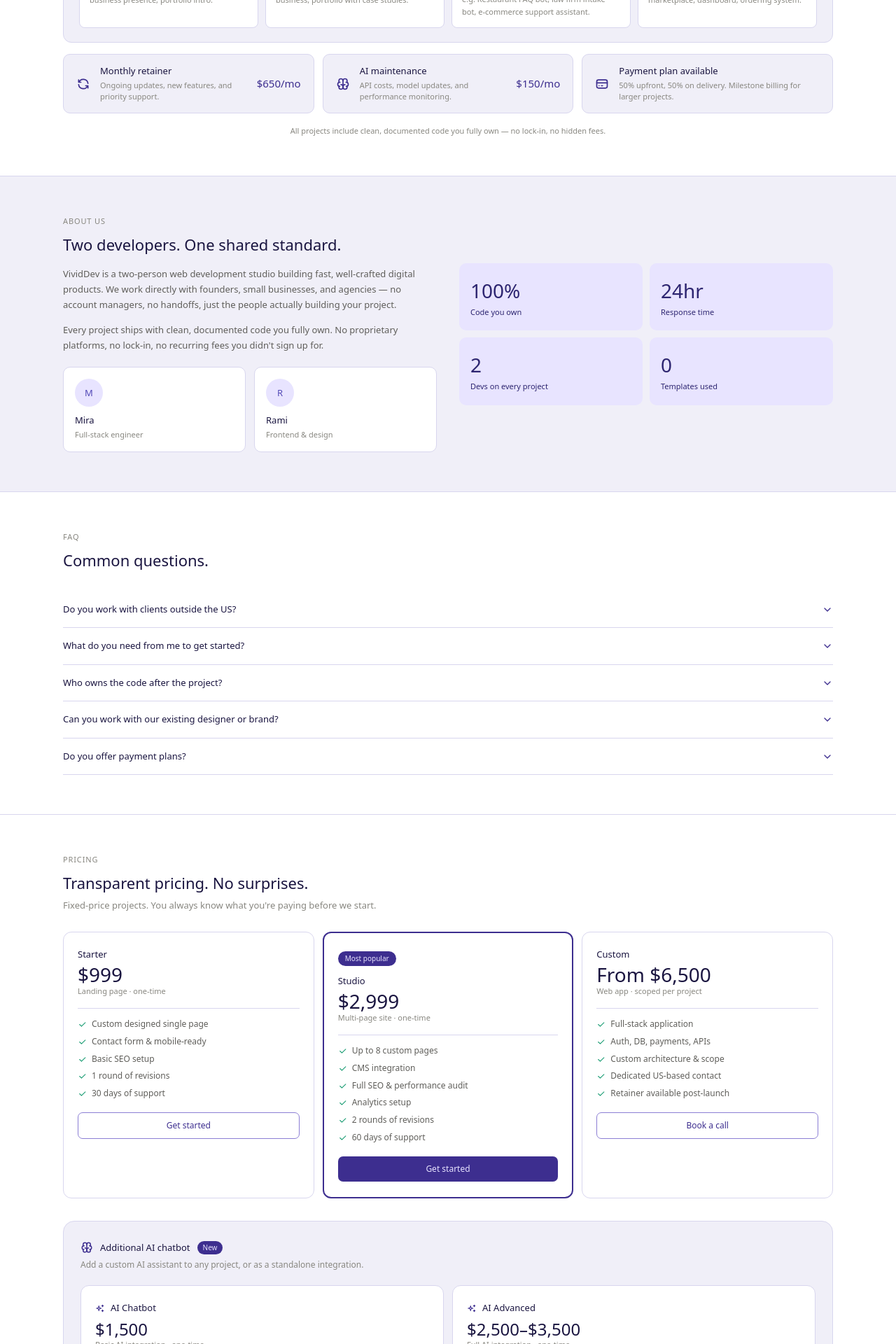
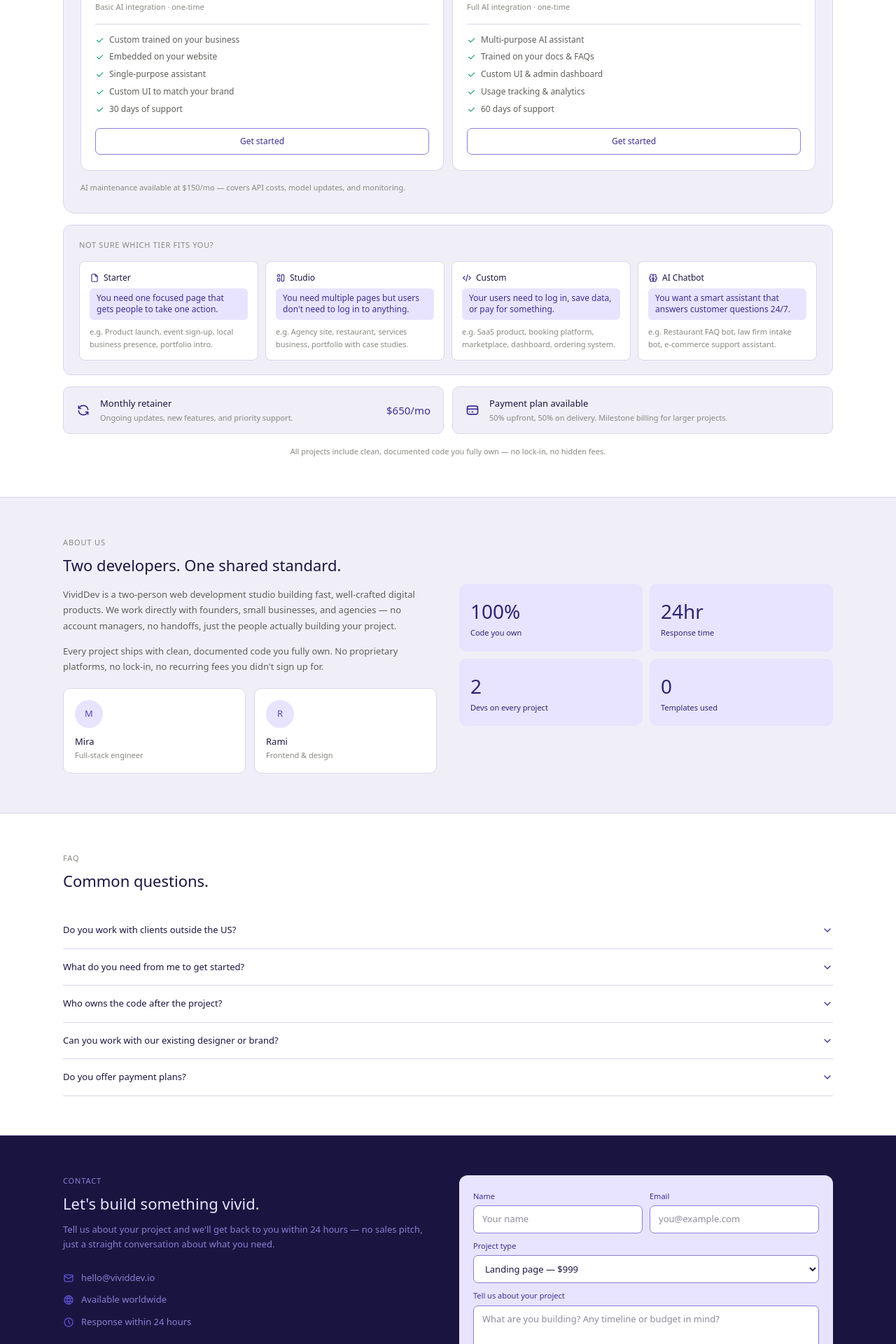
Before and after one commit to VividDev26/VividDev, a Next.js app: page / in a window 1280 px wide. Shown: the part 2331-4251 px from the top of the page at 70% size. Built offline with nearby package versions, Linux system fonts and the light colour scheme.

Commit message:
Fixed Files

```diff
--- a/app/components/Contact.tsx
+++ b/app/components/Contact.tsx
@@ -1,157 +1,89 @@
-import { IconCheck, IconRefresh, IconCreditCard, IconFile, IconLayout, IconCode, IconBrain, IconSparkles } from "@tabler/icons-react";
+"use client";
+import { useState } from "react";
+import { IconMail, IconWorld, IconClock } from "@tabler/icons-react";
 
-const tiers = [
-  {
-    name: "Starter",
-    price: "$999",
-    sub: "Landing page · one-time",
-    featured: false,
-    features: ["Custom designed single page", "Contact form & mobile-ready", "Basic SEO setup", "1 round of revisions", "30 days of support"],
-    cta: "Get started",
-  },
-  {
-    name: "Studio",
-    price: "$2,999",
-    sub: "Multi-page site · one-time",
-    featured: true,
-    features: ["Up to 8 custom pages", "CMS integration", "Full SEO & performance audit", "Analytics setup", "2 rounds of revisions", "60 days of support"],
-    cta: "Get started",
-  },
-  {
-    name: "Custom",
-    price: "From $6,500",
-    sub: "Web app · scoped per project",
-    featured: false,
-    features: ["Full-stack application", "Auth, DB, payments, APIs", "Custom architecture & scope", "Dedicated US-based contact", "Retainer available post-launch"],
-    cta: "Book a call",
-  },
-];
+export default function Contact() {
+  const [form, setForm] = useState({ name: "", email: "", type: "Landing page — $999", message: "" });
+  const [sent, setSent] = useState(false);
 
-const aiTiers = [
-  {
-    name: "AI Chatbot",
-    price: "$1,500",
-    sub: "Basic AI integration · one-time",
-    features: ["Custom trained on your business", "Embedded on your website", "Single-purpose assistant", "Custom UI to match your brand", "30 days of support"],
-  },
-  {
-    name: "AI Advanced",
-    price: "$2,500–$3,500",
-    sub: "Full AI integration · one-time",
-    features: ["Multi-purpose AI assistant", "Trained on your docs & FAQs", "Custom UI & admin dashboard", "Usage tracking & analytics", "60 days of support"],
-  },
-];
+  const handleSubmit = (e: React.MouseEvent) => {
+    e.preventDefault();
+    setSent(true);
+  };
 
-const explainers = [
-  { icon: IconFile, tier: "Starter", rule: "You need one focused page that gets people to take one action.", examples: "e.g. Product launch, event sign-up, local business presence, portfolio intro." },
-  { icon: IconLayout, tier: "Studio", rule: "You need multiple pages but users don't need to log in to anything.", examples: "e.g. Agency site, restaurant, services business, portfolio with case studies." },
-  { icon: IconCode, tier: "Custom", rule: "Your users need to log in, save data, or pay for something.", examples: "e.g. SaaS product, booking platform, marketplace, dashboard, ordering system." },
-  { icon: IconBrain, tier: "AI Chatbot", rule: "You want a smart assistant that answers customer questions 24/7.", examples: "e.g. Restaurant FAQ bot, law firm intake bot, e-commerce support assistant." },
-];
-
-export default function Pricing() {
   return (
-    <section id="pricing" style={{ padding: "56px 28px", background: "#fff", borderTop: "0.5px solid #D8D6EE" }}>
-      <div style={{ maxWidth: 1100, margin: "0 auto" }}>
-        <p style={{ fontSize: 11, fontWeight: 500, letterSpacing: ".08em", textTransform: "uppercase", color: "#888780", marginBottom: 8 }}>Pricing</p>
-        <h2 style={{ fontSize: 22, fontWeight: 500, color: "#1A1540", marginBottom: 6 }}>Transparent pricing. No surprises.</h2>
-        <p style={{ fontSize: 13, color: "#888780", marginBottom: 28 }}>Fixed-price projects. You always know what you're paying before we start.</p>
-
-        {/* Core tiers */}
-        <div style={{ display: "grid", gridTemplateColumns: "repeat(auto-fit, minmax(240px, 1fr))", gap: 12, marginBottom: 32 }}>
-          {tiers.map((t) => (
-            <div key={t.name} style={{ background: "#fff", border: t.featured ? "2px solid #3D2E8F" : "0.5px solid #D8D6EE", borderRadius: 12, padding: "22px 20px" }}>
-              {t.featured && (
-                <span style={{ fontSize: 10, fontWeight: 500, background: "#3D2E8F", color: "#E8E4FF", padding: "3px 10px", borderRadius: 20, display: "inline-block", marginBottom: 12 }}>Most popular</span>
-              )}
-              <p style={{ fontSize: 13, fontWeight: 500, color: "#1A1540", marginBottom: 4 }}>{t.name}</p>
-              <p style={{ fontSize: 28, fontWeight: 500, color: "#1A1540", lineHeight: 1, marginBottom: 2 }}>{t.price}</p>
-              <p style={{ fontSize: 11, color: "#888780", marginBottom: 16 }}>{t.sub}</p>
-              <div style={{ height: "0.5px", background: "#D8D6EE", marginBottom: 14 }} />
-              {t.features.map((f) => (
-                <div key={f} style={{ display: "flex", alignItems: "flex-start", gap: 7, marginBottom: 8 }}>
-                  <IconCheck size={13} color="#1D9E75" style={{ flexShrink: 0, marginTop: 2 }} />
-                  <span style={{ fontSize: 12, color: "#5F5E5A", lineHeight: 1.4 }}>{f}</span>
-                </div>
-              ))}
-              <a href="#contact" style={{ display: "block", textAlign: "center", fontSize: 12, fontWeight: 500, padding: 9, borderRadius: 7, marginTop: 18, textDecoration: "none", ...(t.featured ? { background: "#3D2E8F", color: "#E8E4FF" } : { border: "0.5px solid #8B7ED4", color: "#3D2E8F" }) }}>
-                {t.cta}
-              </a>
+    <section id="contact" style={{ padding: "56px 28px", background: "#1A1540", borderTop: "0.5px solid #2D2570" }}>
+      <div style={{ maxWidth: 1100, margin: "0 auto", display: "grid", gridTemplateColumns: "repeat(auto-fit, minmax(280px, 1fr))", gap: 32, alignItems: "start" }}>
+        <div>
+          <p style={{ fontSize: 11, fontWeight: 500, letterSpacing: ".08em", textTransform: "uppercase", color: "#8B7ED4", marginBottom: 8 }}>Contact</p>
+          <h2 style={{ fontSize: 22, fontWeight: 500, color: "#E8E4FF", marginBottom: 10 }}>Let's build something vivid.</h2>
+          <p style={{ fontSize: 13, color: "#8B7ED4", lineHeight: 1.6, marginBottom: 28 }}>
+            Tell us about your project and we'll get back to you within 24 hours — no sales pitch, just a straight conversation about what you need.
+          </p>
+          {[
+            { icon: IconMail, text: "hello@vividdev.io" },
+            { icon: IconWorld, text: "Available worldwide" },
+            { icon: IconClock, text: "Response within 24 hours" },
+          ].map(({ icon: Icon, text }) => (
+            <div key={text} style={{ display: "flex", alignItems: "center", gap: 10, marginBottom: 12 }}>
+              <Icon size={16} color="#5B4FCF" />
+              <span style={{ fontSize: 13, color: "#8B7ED4" }}>{text}</span>
             </div>
           ))}
         </div>
 
-        {/* AI Add-on section */}
-        <div style={{ background: "#F0EFF8", border: "0.5px solid #D8D6EE", borderRadius: 16, padding: "28px 24px", marginBottom: 16 }}>
-          <div style={{ display: "flex", alignItems: "center", gap: 10, marginBottom: 6 }}>
-            <IconBrain size={18} color="#3D2E8F" />
-            <p style={{ fontSize: 13, fontWeight: 500, color: "#1A1540" }}>Additional AI chatbot</p>
-            <span style={{ fontSize: 10, fontWeight: 500, background: "#3D2E8F", color: "#E8E4FF", padding: "2px 8px", borderRadius: 20 }}>New</span>
-          </div>
-          <p style={{ fontSize: 12, color: "#888780", marginBottom: 20 }}>Add a custom AI assistant to any project, or as a standalone integration.</p>
-          <div style={{ display: "grid", gridTemplateColumns: "repeat(auto-fit, minmax(240px, 1fr))", gap: 12 }}>
-            {aiTiers.map((t) => (
-              <div key={t.name} style={{ background: "#fff", border: "0.5px solid #D8D6EE", borderRadius: 12, padding: "22px 20px" }}>
-                <div style={{ display: "flex", alignItems: "center", gap: 8, marginBottom: 8 }}>
-                  <IconSparkles size={14} color="#3D2E8F" />
-                  <p style={{ fontSize: 13, fontWeight: 500, color: "#1A1540" }}>{t.name}</p>
-                </div>
-                <p style={{ fontSize: 24, fontWeight: 500, color: "#1A1540", lineHeight: 1, marginBottom: 2 }}>{t.price}</p>
-                <p style={{ fontSize: 11, color: "#888780", marginBottom: 16 }}>{t.sub}</p>
-                <div style={{ height: "0.5px", background: "#D8D6EE", marginBottom: 14 }} />
-                {t.features.map((f) => (
-                  <div key={f} style={{ display: "flex", alignItems: "flex-start", gap: 7, marginBottom: 8 }}>
-                    <IconCheck size={13} color="#1D9E75" style={{ flexShrink: 0, marginTop: 2 }} />
-                    <span style={{ fontSize: 12, color: "#5F5E5A", lineHeight: 1.4 }}>{f}</span>
+        <div style={{ background: "#E8E4FF", borderRadius: 12, padding: "22px 20px" }}>
+          {sent ? (
+            <div style={{ textAlign: "center", padding: "32px 0" }}>
+              <p style={{ fontSize: 20, marginBottom: 10 }}>✓</p>
+              <p style={{ fontSize: 14, fontWeight: 500, color: "#1A1540", marginBottom: 6 }}>Message sent!</p>
+              <p style={{ fontSize: 12, color: "#5F5E5A" }}>We'll be in touch within 24 hours.</p>
+            </div>
+          ) : (
+            <>
+              <div style={{ display: "grid", gridTemplateColumns: "1fr 1fr", gap: 10, marginBottom: 10 }}>
+                {[
+                  { label: "Name", key: "name", placeholder: "Your name", type: "text" },
+                  { label: "Email", key: "email", placeholder: "you@example.com", type: "email" },
+                ].map((f) => (
+                  <div key={f.key}>
+                    <label style={{ fontSize: 11, fontWeight: 500, color: "#3D2E8F", display: "block", marginBottom: 5 }}>{f.label}</label>
+                    <input
+                      type={f.type}
+                      placeholder={f.placeholder}
+                      value={form[f.key as keyof typeof form]}
+                      onChange={(e) => setForm({ ...form, [f.key]: e.target.value })}
+                      style={{ width: "100%", background: "#fff", border: "0.5px solid #8B7ED4", borderRadius: 7, padding: "9px 12px", fontSize: 13, color: "#1A1540" }}
+                    />
                   </div>
                 ))}
-                <a href="#contact" style={{ display: "block", textAlign: "center", fontSize: 12, fontWeight: 500, padding: 9, borderRadius: 7, marginTop: 18, textDecoration: "none", border: "0.5px solid #8B7ED4", color: "#3D2E8F" }}>
-                  Get started
-                </a>
               </div>
-            ))}
-          </div>
-          <p style={{ fontSize: 11, color: "#888780", marginTop: 16 }}>AI maintenance available at $150/mo — covers API costs, model updates, and monitoring.</p>
+              <div style={{ marginBottom: 10 }}>
+                <label style={{ fontSize: 11, fontWeight: 500, color: "#3D2E8F", display: "block", marginBottom: 5 }}>Project type</label>
+                <select value={form.type} onChange={(e) => setForm({ ...form, type: e.target.value })} style={{ width: "100%", background: "#fff", border: "0.5px solid #8B7ED4", borderRadius: 7, padding: "9px 12px", fontSize: 13, color: "#1A1540" }}>
+                  <option>Landing page — $999</option>
+                  <option>Multi-page site — $2,999</option>
+                  <option>AI chatbot — $1,500</option>
+                  <option>AI advanced — $2,500–$3,500</option>
+                  <option>Web app — from $6,500</option>
+                  <option>Not sure yet</option>
+                </select>
+              </div>
+              <div style={{ marginBottom: 10 }}>
+                <label style={{ fontSize: 11, fontWeight: 500, color: "#3D2E8F", display: "block", marginBottom: 5 }}>Tell us about your project</label>
+                <textarea
+                  placeholder="What are you building? Any timeline or budget in mind?"
+                  value={form.message}
+                  onChange={(e) => setForm({ ...form, message: e.target.value })}
+                  style={{ width: "100%", background: "#fff", border: "0.5px solid #8B7ED4", borderRadius: 7, padding: "9px 12px", fontSize: 13, color: "#1A1540", resize: "none", height: 80 }}
+                />
+              </div>
+              <button onClick={handleSubmit} style={{ width: "100%", background: "#3D2E8F", color: "#E8E4FF", border: "none", borderRadius: 7, padding: 11, fontSize: 13, fontWeight: 500, cursor: "pointer" }}>
+                Send message →
+              </button>
+            </>
+          )}
         </div>
-
-        {/* Explainer */}
-        <div style={{ background: "#F0EFF8", border: "0.5px solid #D8D6EE", borderRadius: 12, padding: "20px 22px", marginBottom: 16 }}>
-          <p style={{ fontSize: 11, fontWeight: 500, letterSpacing: ".06em", textTransform: "uppercase", color: "#888780", marginBottom: 14 }}>Not sure which tier fits you?</p>
-          <div style={{ display: "grid", gridTemplateColumns: "repeat(auto-fit, minmax(180px, 1fr))", gap: 10 }}>
-            {explainers.map(({ icon: Icon, tier, rule, examples }) => (
-              <div key={tier} style={{ background: "#fff", border: "0.5px solid #D8D6EE", borderRadius: 8, padding: 14 }}>
-                <p style={{ fontSize: 12, fontWeight: 500, color: "#1A1540", marginBottom: 6, display: "flex", alignItems: "center", gap: 6 }}>
-                  <Icon size={14} color="#3D2E8F" />{tier}
-                </p>
-                <p style={{ fontSize: 12, color: "#3D2E8F", background: "#E8E4FF", borderRadius: 6, padding: "6px 10px", marginBottom: 8, lineHeight: 1.4 }}>{rule}</p>
-                <p style={{ fontSize: 11, color: "#888780", lineHeight: 1.6 }}>{examples}</p>
-              </div>
-            ))}
-          </div>
-        </div>
-
-        {/* Retainer bar */}
-        <div style={{ display: "grid", gridTemplateColumns: "repeat(auto-fit, minmax(220px, 1fr))", gap: 12 }}>
-          <div style={{ background: "#F0EFF8", border: "0.5px solid #D8D6EE", borderRadius: 10, padding: "14px 18px", display: "flex", alignItems: "center", gap: 14 }}>
-            <IconRefresh size={20} color="#3D2E8F" style={{ flexShrink: 0 }} />
-            <div>
-              <p style={{ fontSize: 13, fontWeight: 500, color: "#1A1540", marginBottom: 2 }}>Monthly retainer</p>
-              <p style={{ fontSize: 11, color: "#888780" }}>Ongoing updates, new features, and priority support.</p>
-            </div>
-            <span style={{ fontSize: 15, fontWeight: 500, color: "#3D2E8F", marginLeft: "auto", whiteSpace: "nowrap" }}>$650/mo</span>
-          </div>
-          <div style={{ background: "#F0EFF8", border: "0.5px solid #D8D6EE", borderRadius: 10, padding: "14px 18px", display: "flex", alignItems: "center", gap: 14 }}>
-            <IconCreditCard size={20} color="#3D2E8F" style={{ flexShrink: 0 }} />
-            <div>
-              <p style={{ fontSize: 13, fontWeight: 500, color: "#1A1540", marginBottom: 2 }}>Payment plan available</p>
-              <p style={{ fontSize: 11, color: "#888780" }}>50% upfront, 50% on delivery. Milestone billing for larger projects.</p>
-            </div>
-          </div>
-        </div>
-
-        <p style={{ fontSize: 11, color: "#888780", textAlign: "center", marginTop: 16, lineHeight: 1.6 }}>
-          All projects include clean, documented code you fully own — no lock-in, no hidden fees.
-        </p>
       </div>
     </section>
   );
--- a/app/components/Pricing.tsx
+++ b/app/components/Pricing.tsx
@@ -1,4 +1,4 @@
-import { IconCheck, IconRefresh, IconCreditCard, IconFile, IconLayout, IconCode, IconBrain } from "@tabler/icons-react";
+import { IconCheck, IconRefresh, IconCreditCard, IconFile, IconLayout, IconCode, IconBrain, IconSparkles } from "@tabler/icons-react";
 
 const tiers = [
   {
@@ -18,22 +18,6 @@
     cta: "Get started",
   },
   {
-    name: "AI Chatbot",
-    price: "$1,500",
-    sub: "Basic AI integration · one-time",
-    featured: false,
-    features: ["Custom trained on your business", "Embedded on your website", "Single-purpose assistant", "Custom UI to match your brand", "30 days of support"],
-    cta: "Get started",
-  },
-  {
-    name: "AI Advanced",
-    price: "$2,500–$3,500",
-    sub: "Full AI integration · one-time",
-    featured: false,
-    features: ["Multi-purpose AI assistant", "Trained on your docs & FAQs", "Custom UI & admin dashboard", "Usage tracking & analytics", "60 days of support"],
-    cta: "Get started",
-  },
-  {
     name: "Custom",
     price: "From $6,500",
     sub: "Web app · scoped per project",
@@ -43,11 +27,26 @@
   },
 ];
 
+const aiTiers = [
+  {
+    name: "AI Chatbot",
+    price: "$1,500",
+    sub: "Basic AI integration · one-time",
+    features: ["Custom trained on your business", "Embedded on your website", "Single-purpose assistant", "Custom UI to match your brand", "30 days of support"],
+  },
+  {
+    name: "AI Advanced",
+    price: "$2,500–$3,500",
+    sub: "Full AI integration · one-time",
+    features: ["Multi-purpose AI assistant", "Trained on your docs & FAQs", "Custom UI & admin dashboard", "Usage tracking & analytics", "60 days of support"],
+  },
+];
+
 const explainers = [
   { icon: IconFile, tier: "Starter", rule: "You need one focused page that gets people to take one action.", examples: "e.g. Product launch, event sign-up, local business presence, portfolio intro." },
   { icon: IconLayout, tier: "Studio", rule: "You need multiple pages but users don't need to log in to anything.", examples: "e.g. Agency site, restaurant, services business, portfolio with case studies." },
-  { icon: IconBrain, tier: "AI Chatbot", rule: "You want a smart assistant that answers questions for your customers 24/7.", examples: "e.g. Restaurant FAQ bot, law firm intake bot, e-commerce support assistant." },
   { icon: IconCode, tier: "Custom", rule: "Your users need to log in, save data, or pay for something.", examples: "e.g. SaaS product, booking platform, marketplace, dashboard, ordering system." },
+  { icon: IconBrain, tier: "AI Chatbot", rule: "You want a smart assistant that answers customer questions 24/7.", examples: "e.g. Restaurant FAQ bot, law firm intake bot, e-commerce support assistant." },
 ];
 
 export default function Pricing() {
@@ -58,15 +57,15 @@
         <h2 style={{ fontSize: 22, fontWeight: 500, color: "#1A1540", marginBottom: 6 }}>Transparent pricing. No surprises.</h2>
         <p style={{ fontSize: 13, color: "#888780", marginBottom: 28 }}>Fixed-price projects. You always know what you're paying before we start.</p>
 
-        {/* Cards */}
-        <div style={{ display: "grid", gridTemplateColumns: "repeat(auto-fit, minmax(200px, 1fr))", gap: 12, marginBottom: 16 }}>
+        {/* Core tiers */}
+        <div style={{ display: "grid", gridTemplateColumns: "repeat(auto-fit, minmax(240px, 1fr))", gap: 12, marginBottom: 32 }}>
           {tiers.map((t) => (
             <div key={t.name} style={{ background: "#fff", border: t.featured ? "2px solid #3D2E8F" : "0.5px solid #D8D6EE", borderRadius: 12, padding: "22px 20px" }}>
               {t.featured && (
                 <span style={{ fontSize: 10, fontWeight: 500, background: "#3D2E8F", color: "#E8E4FF", padding: "3px 10px", borderRadius: 20, display: "inline-block", marginBottom: 12 }}>Most popular</span>
               )}
               <p style={{ fontSize: 13, fontWeight: 500, color: "#1A1540", marginBottom: 4 }}>{t.name}</p>
-              <p style={{ fontSize: 24, fontWeight: 500, color: "#1A1540", lineHeight: 1, marginBottom: 2 }}>{t.price}</p>
+              <p style={{ fontSize: 28, fontWeight: 500, color: "#1A1540", lineHeight: 1, marginBottom: 2 }}>{t.price}</p>
               <p style={{ fontSize: 11, color: "#888780", marginBottom: 16 }}>{t.sub}</p>
               <div style={{ height: "0.5px", background: "#D8D6EE", marginBottom: 14 }} />
               {t.features.map((f) => (
@@ -80,6 +79,39 @@
               </a>
             </div>
           ))}
+        </div>
+
+        {/* AI Add-on section */}
+        <div style={{ background: "#F0EFF8", border: "0.5px solid #D8D6EE", borderRadius: 16, padding: "28px 24px", marginBottom: 16 }}>
+          <div style={{ display: "flex", alignItems: "center", gap: 10, marginBottom: 6 }}>
+            <IconBrain size={18} color="#3D2E8F" />
+            <p style={{ fontSize: 13, fontWeight: 500, color: "#1A1540" }}>Additional AI chatbot</p>
+            <span style={{ fontSize: 10, fontWeight: 500, background: "#3D2E8F", color: "#E8E4FF", padding: "2px 8px", borderRadius: 20 }}>New</span>
+          </div>
+          <p style={{ fontSize: 12, color: "#888780", marginBottom: 20 }}>Add a custom AI assistant to any project, or as a standalone integration.</p>
+          <div style={{ display: "grid", gridTemplateColumns: "repeat(auto-fit, minmax(240px, 1fr))", gap: 12 }}>
+            {aiTiers.map((t) => (
+              <div key={t.name} style={{ background: "#fff", border: "0.5px solid #D8D6EE", borderRadius: 12, padding: "22px 20px" }}>
+                <div style={{ display: "flex", alignItems: "center", gap: 8, marginBottom: 8 }}>
+                  <IconSparkles size={14} color="#3D2E8F" />
+                  <p style={{ fontSize: 13, fontWeight: 500, color: "#1A1540" }}>{t.name}</p>
+                </div>
+                <p style={{ fontSize: 24, fontWeight: 500, color: "#1A1540", lineHeight: 1, marginBottom: 2 }}>{t.price}</p>
+                <p style={{ fontSize: 11, color: "#888780", marginBottom: 16 }}>{t.sub}</p>
+                <div style={{ height: "0.5px", background: "#D8D6EE", marginBottom: 14 }} />
+                {t.features.map((f) => (
+                  <div key={f} style={{ display: "flex", alignItems: "flex-start", gap: 7, marginBottom: 8 }}>
+                    <IconCheck size={13} color="#1D9E75" style={{ flexShrink: 0, marginTop: 2 }} />
+                    <span style={{ fontSize: 12, color: "#5F5E5A", lineHeight: 1.4 }}>{f}</span>
+                  </div>
+                ))}
+                <a href="#contact" style={{ display: "block", textAlign: "center", fontSize: 12, fontWeight: 500, padding: 9, borderRadius: 7, marginTop: 18, textDecoration: "none", border: "0.5px solid #8B7ED4", color: "#3D2E8F" }}>
+                  Get started
+                </a>
+              </div>
+            ))}
+          </div>
+          <p style={{ fontSize: 11, color: "#888780", marginTop: 16 }}>AI maintenance available at $150/mo — covers API costs, model updates, and monitoring.</p>
         </div>
 
         {/* Explainer */}
@@ -109,14 +141,6 @@
             <span style={{ fontSize: 15, fontWeight: 500, color: "#3D2E8F", marginLeft: "auto", whiteSpace: "nowrap" }}>$650/mo</span>
           </div>
           <div style={{ background: "#F0EFF8", border: "0.5px solid #D8D6EE", borderRadius: 10, padding: "14px 18px", display: "flex", alignItems: "center", gap: 14 }}>
-            <IconBrain size={20} color="#3D2E8F" style={{ flexShrink: 0 }} />
-            <div>
-              <p style={{ fontSize: 13, fontWeight: 500, color: "#1A1540", marginBottom: 2 }}>AI maintenance</p>
-              <p style={{ fontSize: 11, color: "#888780" }}>API costs, model updates, and performance monitoring.</p>
-            </div>
-            <span style={{ fontSize: 15, fontWeight: 500, color: "#3D2E8F", marginLeft: "auto", whiteSpace: "nowrap" }}>$150/mo</span>
-          </div>
-          <div style={{ background: "#F0EFF8", border: "0.5px solid #D8D6EE", borderRadius: 10, padding: "14px 18px", display: "flex", alignItems: "center", gap: 14 }}>
             <IconCreditCard size={20} color="#3D2E8F" style={{ flexShrink: 0 }} />
             <div>
               <p style={{ fontSize: 13, fontWeight: 500, color: "#1A1540", marginBottom: 2 }}>Payment plan available</p>
```
